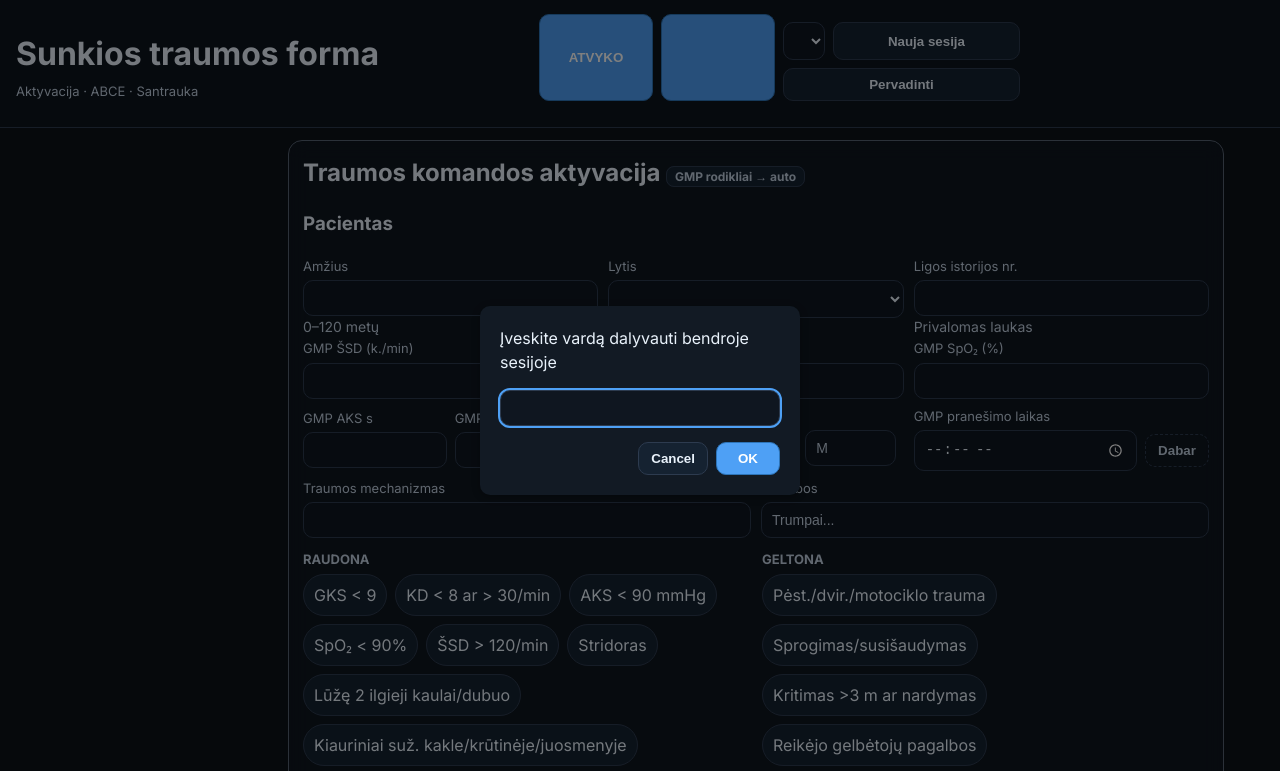
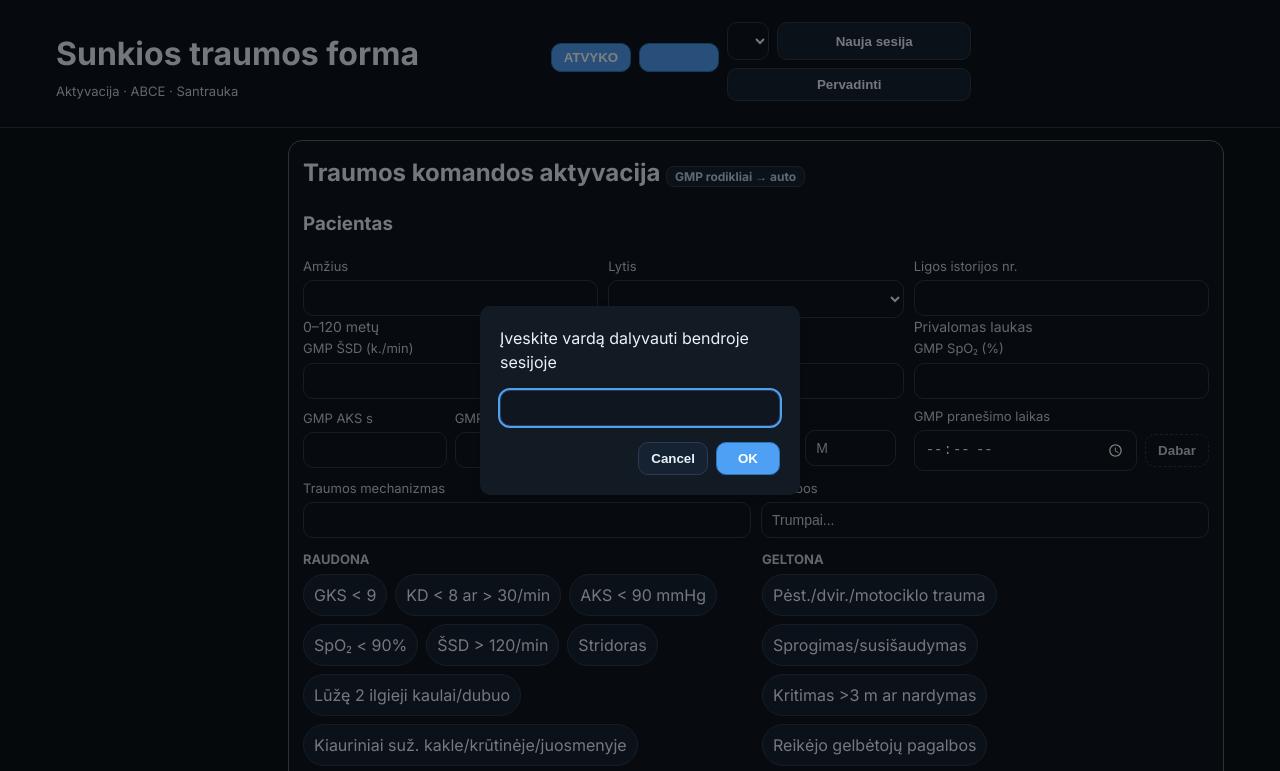
Before and after one commit to ruokas/Trauma-team-app, a website with bundled scripts: page index.html in a window 1280 px wide. Shown: the top 771 px of the page. Built offline with nearby package versions, Linux system fonts and the light colour scheme.

Commit message:
style: center top bar and shrink arrival controls

```diff
--- a/css/scss/_base.scss
+++ b/css/scss/_base.scss
@@ -14,6 +14,8 @@ body{margin:0;background:var(--bg);color:var(--ink);font-family:Inter,system-ui,
 header{--header-height:68px;position:sticky;top:0;z-index:10;background:#0d151fdd;backdrop-filter:blur(6px);border-bottom:1px solid var(--line)}
 .wrap{
   width:100%;
+  max-width:1200px;
+  margin-inline:auto;
   padding:$space-14 $space-16;
   display:grid;
   grid-template-columns:auto 1fr auto;
@@ -29,6 +31,7 @@ header{--header-height:68px;position:sticky;top:0;z-index:10;background:#0d151fd
   gap:$space-8;
   justify-content:flex-end;
   text-align:right;
+  align-items:center;
   .toolbar{
     display:flex;
     flex-wrap:wrap;
@@ -59,6 +62,15 @@ header{--header-height:68px;position:sticky;top:0;z-index:10;background:#0d151fd
     }
   }
 }
+#arrivalBar{
+  flex:0 0 auto;
+  min-width:auto;
+  .btn{
+    flex:0 0 auto;
+    min-width:80px;
+    padding:$space-6 $space-8;
+  }
+}
 #saveStatus{width:100%}
 // Use fluid typography for headings
 h1{font-size:clamp(1.25rem,5vw,2rem);margin:$space-4 0}
--- a/css/scss/_components.scss
+++ b/css/scss/_components.scss
@@ -126,6 +126,6 @@ section[data-tab="Intervencijos"] .med-search{margin-bottom:$space-8}
   align-items:center;
   justify-content:center;
   text-align:center;
-  font-size:$font-xl;
-  min-width:8ch;
+  font-size:$font-lg;
+  min-width:6ch;
 }
```
Also changed, not shown: css/main.css.
